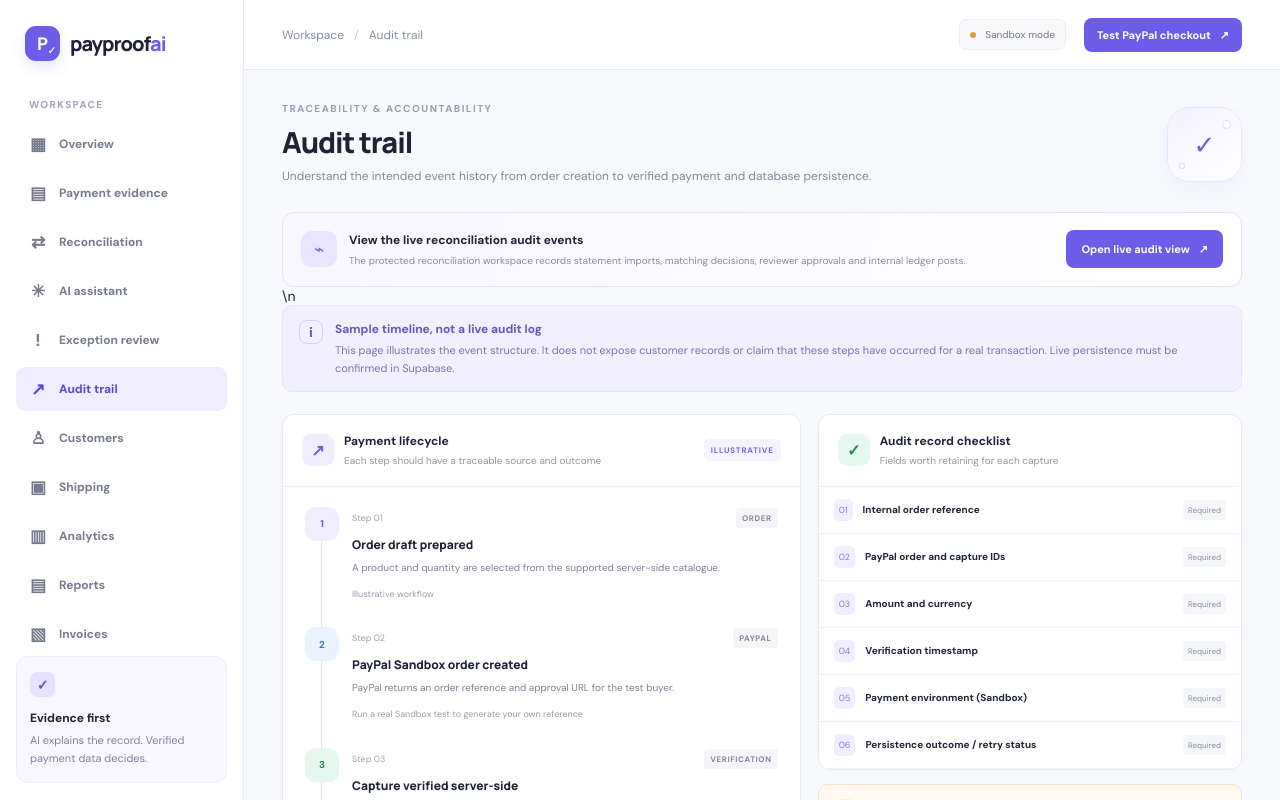
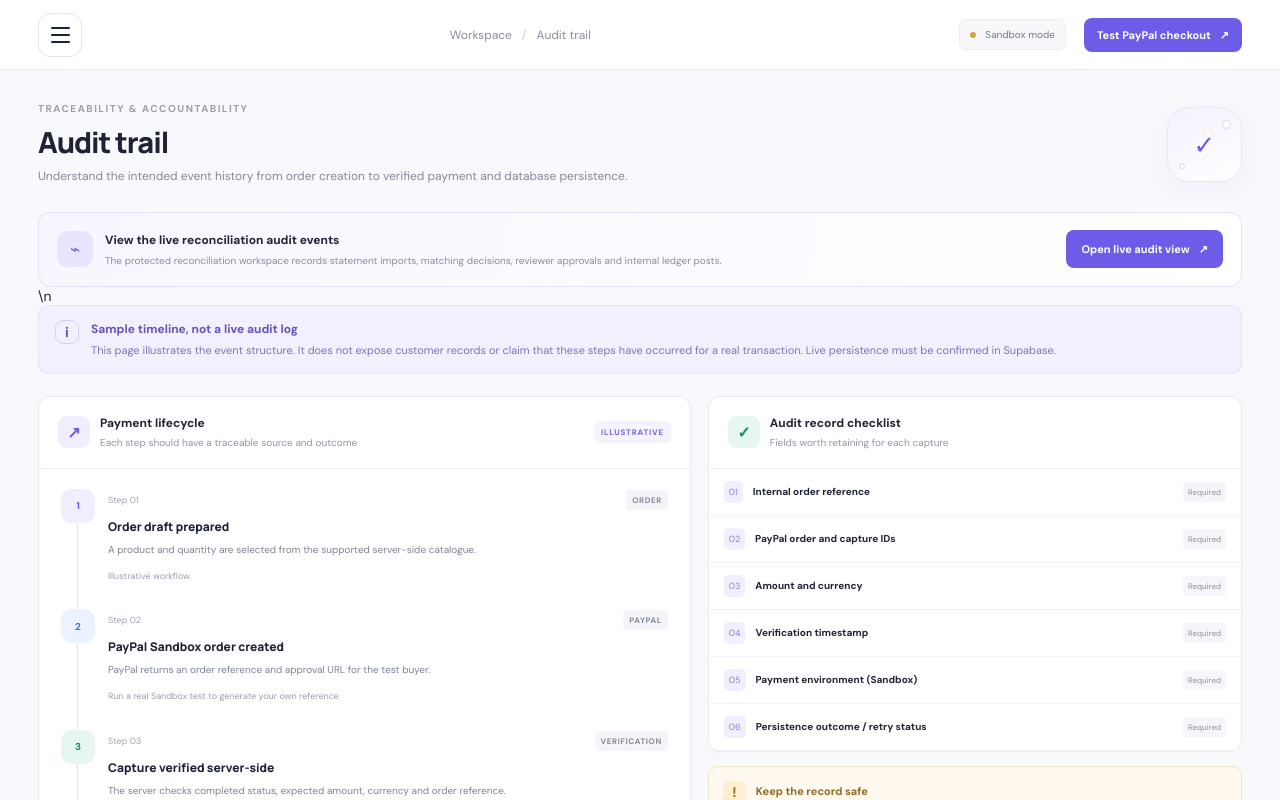
Before and after one commit to Moana-star/payproof-ai, a Next.js app: page /audit in a window 1280 px wide. Shown: the top 800 px of the page. Built offline with nearby package versions, Linux system fonts and the light colour scheme.

Commit message:
Move workspace navigation into hamburger menus

```diff
--- a/components/workspace-layout.tsx
+++ b/components/workspace-layout.tsx
@@ -1,4 +1,5 @@
 import Link from "next/link";
+import { useState } from "react";
 import type { ReactNode } from "react";
 
 const navigation = [
@@ -34,32 +35,51 @@ export function WorkspaceLayout({ title, eyebrow, description, children }: {
   description: string;
   children: ReactNode;
 }) {
+  const [menuOpen, setMenuOpen] = useState(false);
   return (
     <main className="ops-shell">
-      <aside className="ops-sidebar">
-        <Link className="ops-brand" href="/" aria-label="PayProof AI overview">
-          <span className="ops-brand-mark">P<span>✓</span></span>
-          <span className="ops-brand-name">payproof<span>ai</span></span>
-        </Link>
-        <p className="ops-nav-label">WORKSPACE</p>
-        <nav className="ops-nav" aria-label="Workspace navigation">
-          {navigation.map((item) => (
-            <Link key={item.href} className={item.href === (activeRoute[title] || "/") ? "ops-nav-item is-active" : "ops-nav-item"} href={item.href}>
-              <span className="ops-nav-icon" aria-hidden="true">{item.icon}</span>{item.label}
-            </Link>
-          ))}
-        </nav>
-        <div className="ops-sidebar-bottom">
-          <div className="ops-trust-card">
-            <span className="ops-trust-icon">✓</span>
-            <strong>Evidence first</strong>
-            <p>AI explains the record. Verified payment data decides.</p>
-          </div>
-          <div className="ops-mode"><span className="ops-mode-dot" /> Sandbox preview</div>
-        </div>
-      </aside>
+
+      <style jsx global>{`
+        .ops-sidebar { display: none !important; }
+        .ops-topbar { position: relative; display: flex; align-items: center; gap: 16px; }
+        .ops-menu-wrap { position: relative; flex: 0 0 auto; z-index: 80; }
+        .ops-menu-trigger { width: 44px; height: 44px; display: flex; flex-direction: column; justify-content: center; align-items: center; gap: 5px; border: 1px solid #dfe4ed; border-radius: 12px; background: #fff; cursor: pointer; }
+        .ops-menu-trigger span { width: 19px; height: 2px; border-radius: 3px; background: #17233b; }
+        .ops-menu-trigger:hover { border-color: #a9b5ca; background: #f8faff; }
+        .ops-menu-trigger:focus-visible, .ops-menu-item:focus-visible { outline: 3px solid #8ba8ff; outline-offset: 3px; }
+        .ops-menu-panel { position: absolute; top: calc(100% + 10px); left: 0; width: min(320px, calc(100vw - 28px)); max-height: min(76vh, 620px); overflow-y: auto; padding: 12px; border: 1px solid #e3e8f0; border-radius: 16px; background: #fff; box-shadow: 0 18px 50px rgba(20, 35, 65, .18); }
+        .ops-menu-heading { display: grid; gap: 3px; padding: 8px 10px 12px; border-bottom: 1px solid #edf0f5; margin-bottom: 7px; }
+        .ops-menu-heading strong { color: #17233b; font-size: 14px; }
+        .ops-menu-heading span { color: #78849a; font-size: 11px; }
+        .ops-menu-panel nav { display: grid; gap: 3px; }
+        .ops-menu-item { display: flex; align-items: center; gap: 11px; min-height: 42px; padding: 9px 11px; border-radius: 10px; color: #48556d; text-decoration: none; font-size: 13px; font-weight: 600; }
+        .ops-menu-item > span { width: 22px; text-align: center; color: #63769b; font-size: 17px; }
+        .ops-menu-item:hover, .ops-menu-item.is-active { color: #263f82; background: #f0f4ff; }
+        .ops-menu-item.is-active > span { color: #315bd1; }
+        .ops-menu-footer { display: flex; gap: 10px; align-items: flex-start; margin-top: 9px; padding: 12px 10px 5px; border-top: 1px solid #edf0f5; color: #1e8b69; }
+        .ops-menu-footer div { display: grid; gap: 3px; }
+        .ops-menu-footer strong { color: #26344c; font-size: 12px; }
+        .ops-menu-footer small { color: #78849a; font-size: 10px; line-height: 1.45; }
+        @media (max-width: 640px) { .ops-topbar { flex-wrap: wrap; } .ops-menu-panel { position: fixed; top: 76px; left: 14px; } }
+      `}</style>
       <section className="ops-main">
         <header className="ops-topbar">
+          <div className="ops-menu-wrap">
+            <button type="button" className="ops-menu-trigger" aria-label={menuOpen ? "Close workspace menu" : "Open workspace menu"} aria-expanded={menuOpen} aria-controls="ops-workspace-menu" onClick={() => setMenuOpen((open) => !open)}>
+              <span /><span /><span />
+            </button>
+            {menuOpen && <div className="ops-menu-panel" id="ops-workspace-menu">
+              <div className="ops-menu-heading"><strong>Workspace menu</strong><span>Navigate PayProof AI</span></div>
+              <nav aria-label="Workspace navigation">
+                {navigation.map((item) => (
+                  <Link key={item.href} className={item.href === (activeRoute[title] || "/") ? "ops-menu-item is-active" : "ops-menu-item"} href={item.href} onClick={() => setMenuOpen(false)}>
+                    <span aria-hidden="true">{item.icon}</span>{item.label}
+                  </Link>
+                ))}
+              </nav>
+              <div className="ops-menu-footer"><span>✓</span><div><strong>Evidence first</strong><small>AI explains the record. Verified payment data decides.</small></div></div>
+            </div>}
+          </div>
           <div className="ops-breadcrumb"><Link href="/">Workspace</Link><span>/</span>{title}</div>
           <div className="ops-top-actions"><span className="ops-sandbox-pill"><i /> Sandbox mode</span><Link className="ops-checkout-link" href="/">Test PayPal checkout <span>↗</span></Link></div>
         </header>
```
Also changed, not shown: app/page.tsx (+49 -34 lines).
